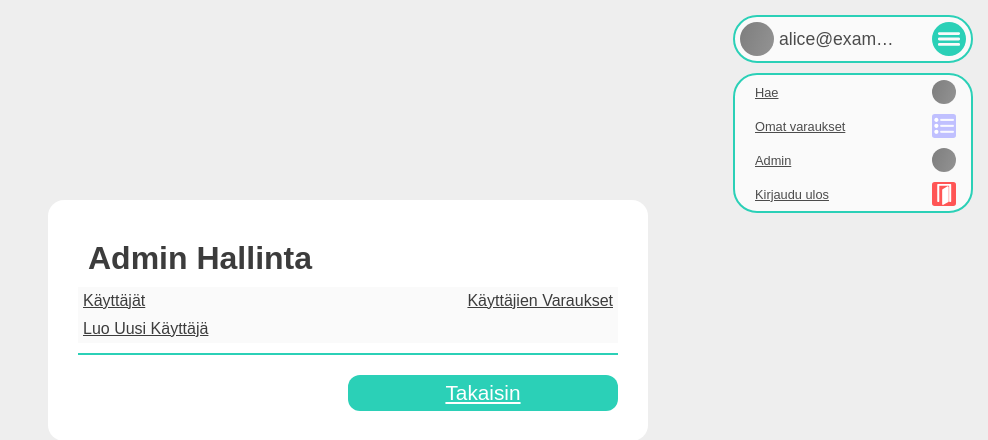
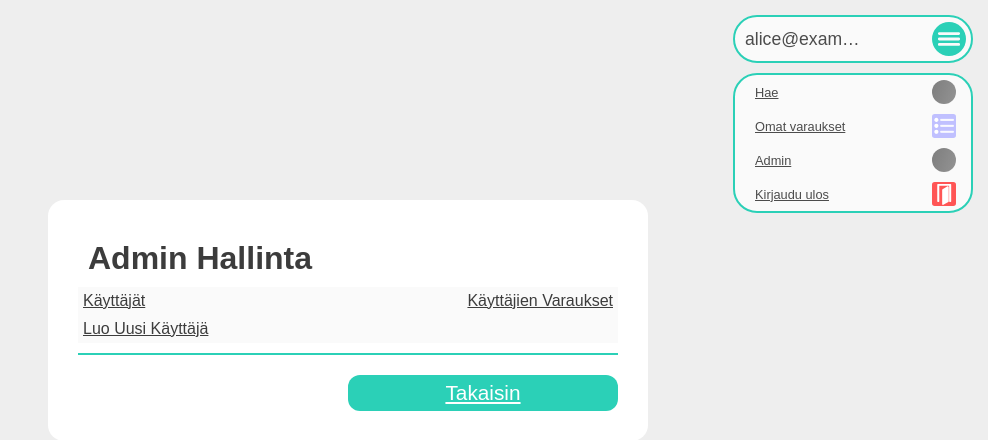
Before and after one commit to VisualPlate/luokkavaraus, a PHP site: page /luokkavaraus/pages/admin.php in a window 1280 px wide. Shown: the top 440 px of the page, without its empty margins (292-1280 px from the left). Run offline with PHP 8.4, Linux system fonts and the light colour scheme; a user stored in the database is signed in.

Commit message:
remove navbar placeholder image

```diff
--- a/frontend/includes/navbar/navbarUser.php
+++ b/frontend/includes/navbar/navbarUser.php
@@ -33,9 +33,7 @@
 <div class="mob-user-navbar tab-show">
     <div class="row space-between">
         <div class="row">
-            <div>
-                <img src="assets/icons/user-placeholder.svg" style="height:36px">
-            </div>
+
             <div class="col col-cent">
                 <div>
                     <p class="text-primary text-user-navbar-header"><?= $_SESSION["email"]; ?></p>
--- a/frontend/includes/navbar/navbarUserPages.php
+++ b/frontend/includes/navbar/navbarUserPages.php
@@ -2,9 +2,7 @@
 <div class="pos-top pos-right mrg-15 tab-hidden">
     <div class="user-navbar row space-between">
         <div class="row">
-            <div>
-                <img src="../assets/icons/user-placeholder.svg" style="height:100%">
-            </div>
+
             <div class="col col-cent">
                 <div>
                     <p class="text-primary text-user-navbar-header"><?= $_SESSION["email"]; ?></p>
```
